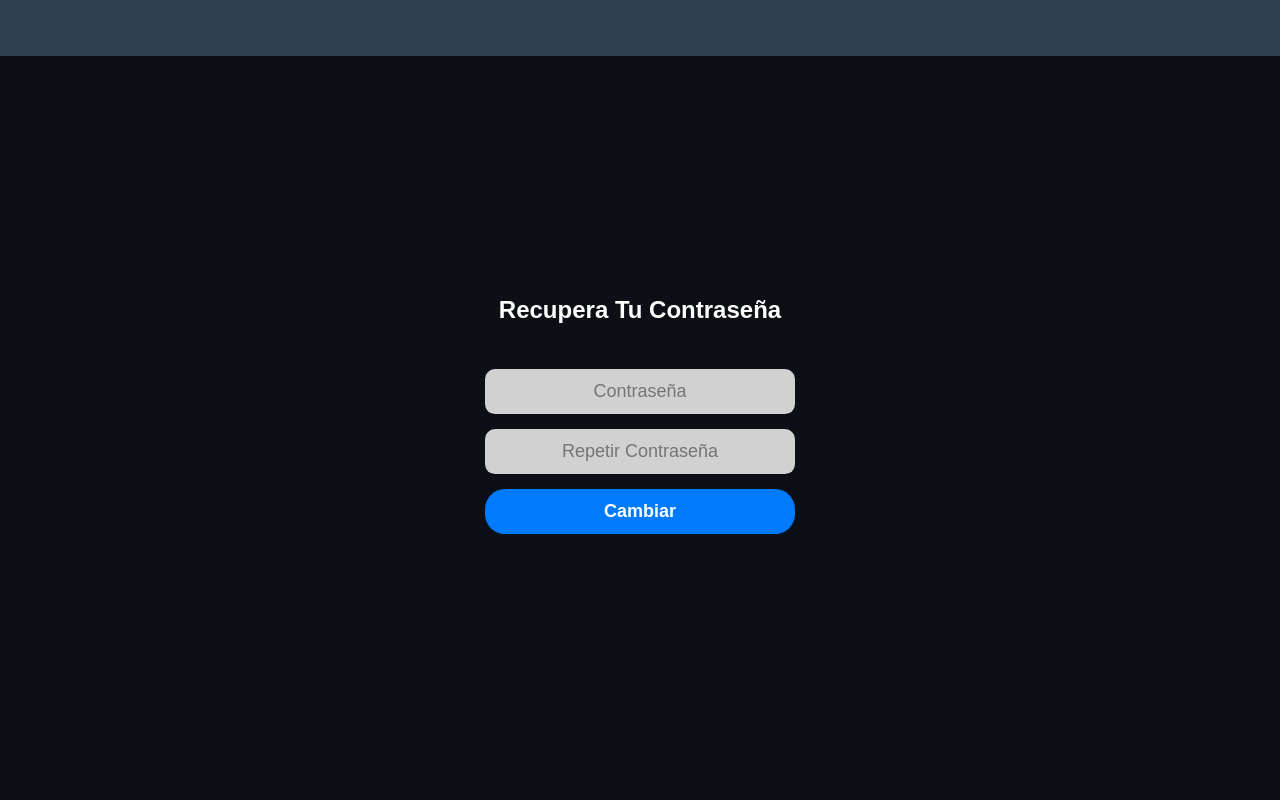
After one commit to agusnovaalaburar/CalorEase, a PHP site: the page made by RecuperaContraseña.html in a window 1280 px wide. The commit adds this page. Run offline with PHP 8.4, Linux system fonts and the light colour scheme.

Commit message:
RecuperarContra y edad

```diff
--- /dev/null
+++ b/RecuperaContraseña.html
@@ -0,0 +1,26 @@
+<!DOCTYPE html>
+<html lang="en">
+<head>
+    <meta charset="UTF-8">
+    <meta name="viewport" content="width=device-width, initial-scale=1.0">
+    <title>Document</title>
+    <link rel="stylesheet" href="../assets/css/style.css">
+
+</head>
+<body class="BodyRepContraseña">
+    <header class="HeaderRepContraseña">
+        <nav class="NavRepContraseña">
+             <a href="#" name="Volver"><img src="" alt=""></a>
+        </nav>
+      </header>
+    <div class="ContainerRepContraseña">
+        <form action="#" method="post" class="FormRepContraseña">
+            <h2 class="h2RepContraseña">Recupera Tu Contraseña</h2>
+            <input type="text" class="InputRepContraseña" placeholder="Contraseña" required>
+            <input type="text" class="InputRepContraseña" placeholder="Repetir Contraseña" required>
+            <button type="submit" class="BotonRepContraseña">Cambiar</button>
+        </form>
+    </div>
+
+</body>
+</html>
--- a/assets/css/style.css
+++ b/assets/css/style.css
@@ -150,3 +150,174 @@ body {
         padding: 12px;
     }
 }
+
+/* Estilos generales */
+.BodyEdad {
+    font-family: Arial, sans-serif;
+    margin: 0;
+    padding: 0;
+    background-color: #0c0f16;
+    display: flex;
+    justify-content: center;
+    align-items: center;
+    height: 100vh;
+    flex-direction: column;
+}
+
+/* Estilos para el header */
+.HeaderEdad {
+    width: 100%;
+    background-color: #2c3e50;
+    padding: 10px;
+    position: absolute;
+    top: 0;
+    left: 0;
+}
+
+.navEdad {
+    display: flex;
+    align-items: center;
+    padding-left: 10px;
+}
+
+.navEdad a {
+    color: white;
+    text-decoration: none;
+    font-size: 18px;
+}
+
+/* Contenedor principal */
+.containerEdad {
+    background: #0c0f16;
+    padding: 20px;
+    border-radius: 10px;
+    text-align: center;
+    width: 350px;
+    position: absolute;
+    top: 50%;
+    left: 50%;
+    transform: translate(-50%, -50%);
+}
+
+/* Estilos para el formulario */
+.formEdad {
+    display: flex;
+    flex-direction: column;
+    gap: 15px;
+}
+
+.h2Edad {
+    font-size: 24px;
+    color: white;
+    font-weight: bold;
+}
+
+.seleccionEdad[type="text"] {
+    padding: 12px;
+    border: none;
+    border-radius: 10px;
+    font-size: 18px;
+    background-color: #d1d1d1;
+    text-align: center;
+}
+
+.sigEdad {
+    background-color: #007bff;
+    color: white;
+    border: none;
+    padding: 12px;
+    border-radius: 20px;
+    cursor: pointer;
+    font-size: 18px;
+    font-weight: bold;
+}
+
+.sigEdad:hover {
+    background-color: #0056b3;
+}
+/*-----------------------------------------------------------------------*/
+/* Estilos generales */
+.BodyRepContraseña {
+    font-family: Arial, sans-serif;
+    margin: 0;
+    padding: 0;
+    background-color: #0c0f16;
+    display: flex;
+    justify-content: center;
+    align-items: center;
+    height: 100vh;
+    flex-direction: column;
+}
+
+/* Estilos para el header */
+.HeaderRepContraseña {
+    width: 100%;
+    background-color: #2c3e50;
+    padding: 10px;
+    position: absolute;
+    top: 0;
+    left: 0;
+}
+
+.NavRepContraseña {
+    display: flex;
+    align-items: center;
+    padding-left: 10px;
+}
+
+.NavRepContraseña a {
+    color: white;
+    text-decoration: none;
+    font-size: 18px;
+}
+
+/* Contenedor principal */
+.ContainerRepContraseña {
+    background: #0c0f16;
+    padding: 20px;
+    border-radius: 10px;
+    text-align: center;
+    width: 350px;
+    position: absolute;
+    top: 50%;
+    left: 50%;
+    transform: translate(-50%, -50%);
+}
+
+/* Estilos para el formulario */
+.FormRepContraseña {
+    display: flex;
+    flex-direction: column;
+    gap: 15px;
+}
+
+.h2RepContraseña {
+    font-size: 24px;
+    color: white;
+    font-weight: bold;
+}
+
+.InputRepContraseña[type="text"],
+.InputRepContraseña[type="password"] {
+    padding: 12px;
+    border: none;
+    border-radius: 10px;
+    font-size: 18px;
+    background-color: #d1d1d1;
+    text-align: center;
+}
+
+.BotonRepContraseña {
+    background-color: #007bff;
+    color: white;
+    border: none;
+    padding: 12px;
+    border-radius: 20px;
+    cursor: pointer;
+    font-size: 18px;
+    font-weight: bold;
+}
+
+.BotonRepContraseña:hover {
+    background-color: #0056b3;
+}
```
Also changed, not shown: edad.html (added, +26 -0 lines).
